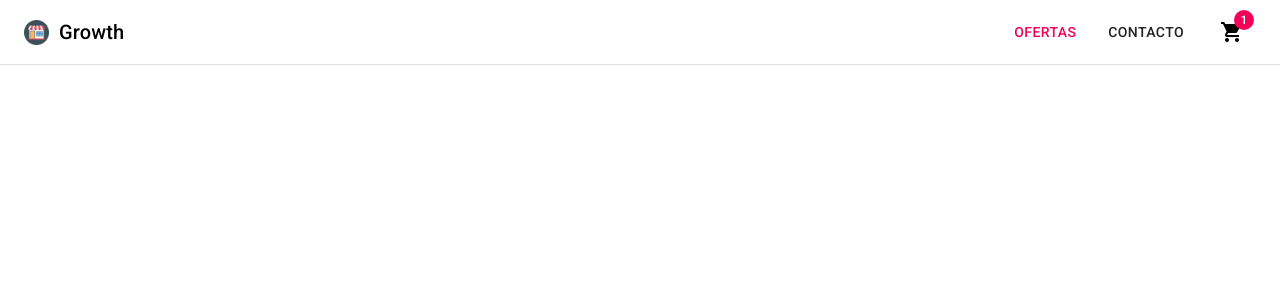
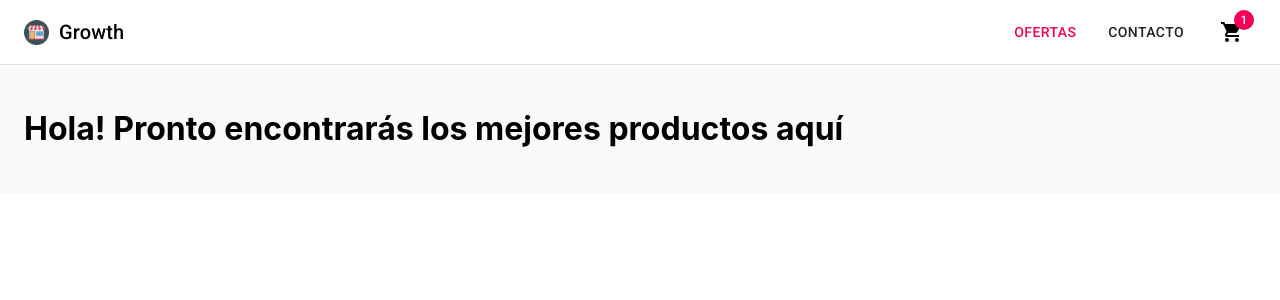
Before and after one commit to NicolasFranco77/GrowthFranco, a React (Create React App) app: page / in a window 1280 px wide. Shown: the top 300 px of the page. Built offline with nearby package versions, Linux system fonts and the light colour scheme.

Commit message:
crea tu landing

```diff
--- a/src/App.jsx
+++ b/src/App.jsx
@@ -1,10 +1,14 @@
 import React from "react";
 import Navbar from "./components/Navbar/Navbar";
+import ItemListContainer from "./components/ItemListContainer/ItemListContainer";
 
 function App() {
   return (
     <>
       <Navbar />
+      <ItemListContainer
+        greeting={<h1>Hola! Pronto encontrarás los mejores productos aquí</h1>}
+      />
     </>
   );
 }
--- /dev/null
+++ b/src/components/ItemListContainer/ItemListContainer.js
@@ -0,0 +1,15 @@
+import React from 'react'
+import useStyles from './styles'
+
+
+const ItemListContainer = (props) => {
+    const classes = useStyles()
+    return (
+        <main  className={classes.content}>
+        <div className={classes.toolbar} />
+        {props.greeting}
+        </main>
+    )
+}
+
+export default ItemListContainer
--- /dev/null
+++ b/src/components/ItemListContainer/styles.js
@@ -0,0 +1,13 @@
+import { makeStyles } from '@material-ui/core/styles';
+
+export default makeStyles((theme) => ({
+  toolbar: theme.mixins.toolbar,
+  content: {
+    flexGrow: 1,
+    backgroundColor: theme.palette.background.default,
+    padding: theme.spacing(3),
+  },
+  root: {
+    flexGrow: 1,
+  },
+}));
--- /dev/null
+++ b/src/components/Navbar/CartWidget.js
@@ -0,0 +1,17 @@
+import React from 'react'
+import {IconButton, Badge} from "@material-ui/core";
+import { ShoppingCart } from "@material-ui/icons";
+
+const CartWidget = () => {
+    return (
+
+           <IconButton to="/cart" aria-label="Show cart items" color="inherit">
+            <Badge badgeContent={1} color="secondary">
+              <ShoppingCart />
+            </Badge>
+          </IconButton>
+
+    )
+}
+
+export default CartWidget
--- a/src/components/Navbar/Navbar.js
+++ b/src/components/Navbar/Navbar.js
@@ -2,14 +2,11 @@ import React from "react";
 import {
   AppBar,
   Toolbar,
-  IconButton,
-  Badge,
-  MenuItem,
-  Menu,
   Typography,
   Button,
 } from "@material-ui/core";
-import { ShoppingCart } from "@material-ui/icons";
+import CartWidget from './CartWidget'
+
 
 import logo from "../../assets/commerce.png";
 import useStyles from "./styles";
@@ -48,12 +45,8 @@ const Navbar = ({ totalItems }) => {
           </Button>
 
           <div className={classes.button} />
+          <CartWidget/>
 
-          <IconButton to="/cart" aria-label="Show cart items" color="inherit">
-            <Badge badgeContent={1} color="secondary">
-              <ShoppingCart />
-            </Badge>
-          </IconButton>
         </Toolbar>
       </AppBar>
     </>
```
